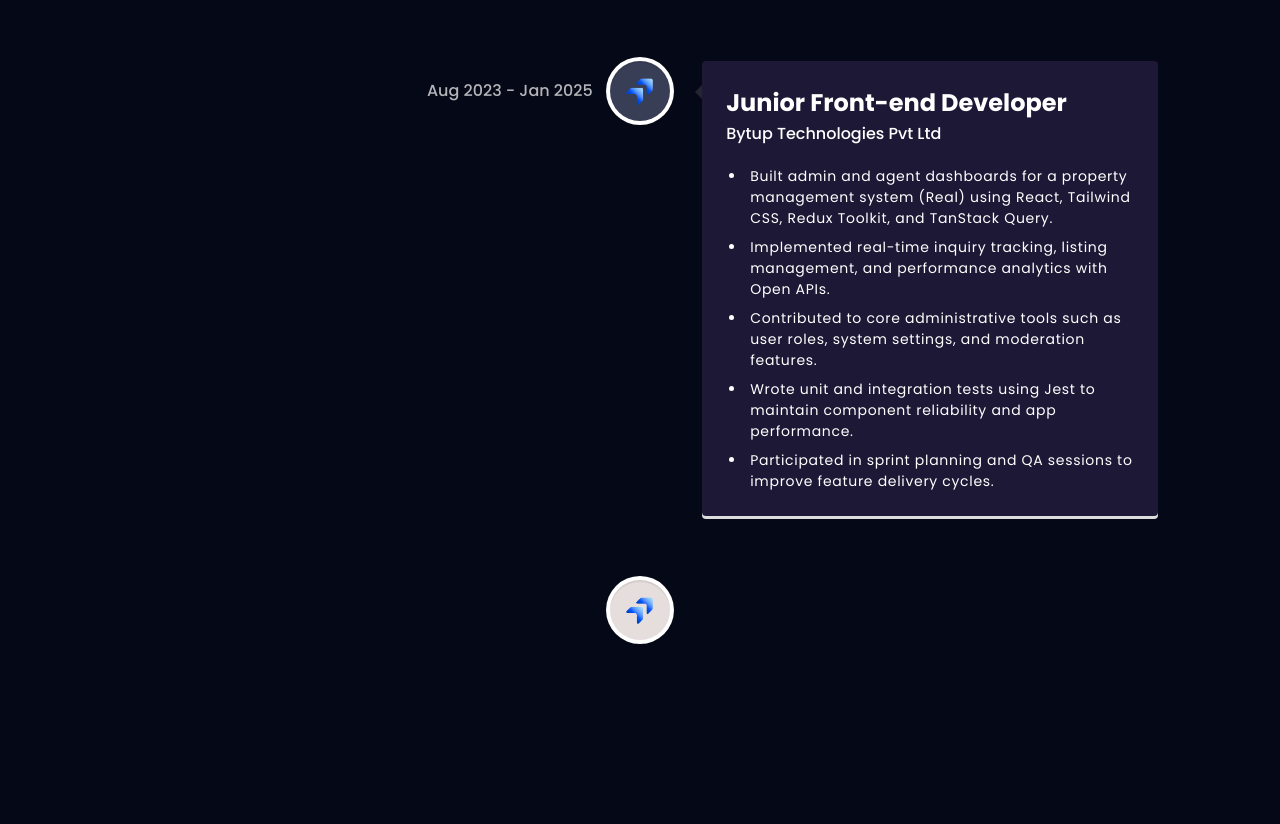
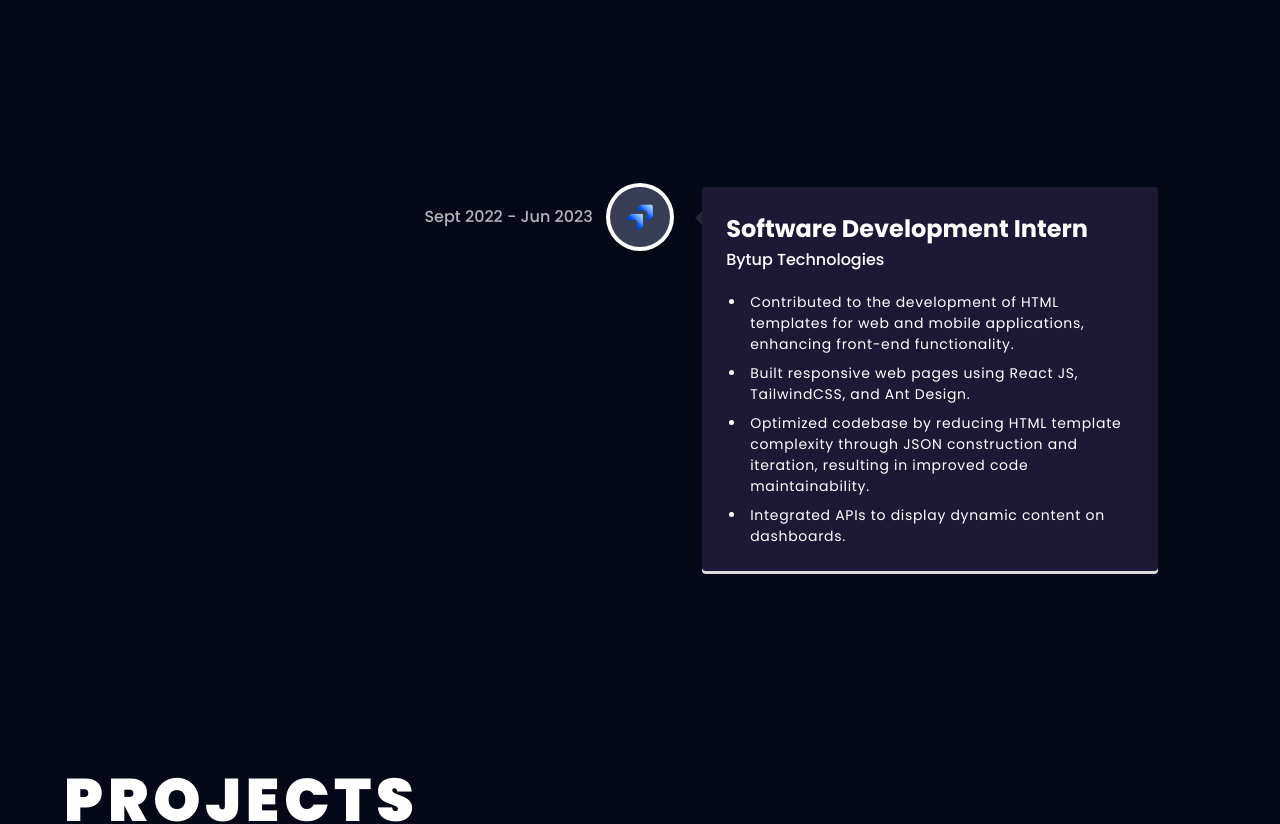
Before and after one commit to hemanthbabu648/hemanthbabu648, a Next.js app: page / in a window 1280 px wide. Shown: the part 2600-3424 px from the top of the page. Built offline with nearby package versions, Linux system fonts and the light colour scheme; no server answers.

Commit message:
(feat): update resume and experiences data

```diff
--- /dev/null
+++ b/declarations.d.ts
@@ -0,0 +1 @@
+declare module 'react-vertical-timeline-component/style.min.css';
--- a/src/components/GlobalFooter.tsx
+++ b/src/components/GlobalFooter.tsx
@@ -3,7 +3,7 @@
 import Link from 'next/link';
 import React from 'react';
 
-import { socialIcons } from '@/constants/home';
+import { SITE_LAST_UPDATED, socialIcons } from '@/constants/home';
 import { globalFooterNavLinks } from '@/constants/navigation';
 
 const GlobalFooter = () => (
@@ -36,7 +36,8 @@
 
     {/* Copyright */}
     <div className="text-center text-sm text-gray-500 mt-6">
-      &copy; {new Date().getFullYear()} Hemanth Babu Setti. All rights reserved.
+      <p>&copy; {new Date().getFullYear()} Hemanth Babu Setti. All rights reserved.</p>
+      <p className='font-bold'>Last updated at : {SITE_LAST_UPDATED}</p>
     </div>
   </footer>
 );
--- a/src/constants/home.tsx
+++ b/src/constants/home.tsx
@@ -32,6 +32,8 @@
 import type { IconType } from 'react-icons';
 
 export const YEARS_OF_EXPERIENCE = '3+';
+
+export const SITE_LAST_UPDATED = '07 Oct 2025';
 
 type Service = {
   title: string;
@@ -148,46 +150,31 @@
 
 export const experiences: Experience[] = [
   {
-    title: 'Front-end Developer',
-    company_name: 'Bytup Technologies Pvt Ltd',
+    title: 'SDE - I',
+    company_name: 'Bytup Technologies',
     icon: '/images/companies/bytup.png',
     iconBg: '#E6DEDD',
-    date: 'Feb 2025 - Present',
+    date: 'July 2023 - Present',
     points: [
-      'Developed AI-driven mock interview platform (PrepAce) using Next.js, Tailwind CSS, Redux Toolkit, Server Actions, and Generative APIs.',
-      'Implemented advanced feedback mechanisms and integrated video recording features for enhanced user analysis.',
-      'Integrated real-time analytics and performance insights to improve user progress tracking.',
-      "Led the development of 'Any UNI', a university discovery platform with SEO-optimized routing, mentorship programs, and real-time application tracking.",
-      'Collaborated closely with designers and back-end teams to ship scalable and accessible features.',
-      'Actively participated in code reviews to ensure clean, maintainable code across projects.',
+      'Built dedicated dashboards for Agents and Admins with customized interfaces and features tailored to specific user roles.',
+      'Implemented property listing management, real-time inquiry tracking, lead management, and performance analytics using Redux Toolkit and TanStack Query for efficient state and data handling.',
+      'Developed robust administrative tools including role management, dynamic system settings, analytics dashboards, and content moderation with Open APIs and scalable front-end architecture.',
+      'Wrote unit and integration tests with Jest, ensuring component reliability and optimizing performance for responsiveness, cross-browser compatibility, and accessibility.',
+      'Created dynamic and nested routes in Next.js with SEO-friendly URLs, using route parameters to fetch and render API-driven content.',
+      'Collaborated with design and backend teams to implement UI/UX designs and integrate front-end features with backend services.',
     ],
   },
   {
-    title: 'Junior Front-end Developer',
-    company_name: 'Bytup Technologies Pvt Ltd',
+    title: 'Software Development Intern',
+    company_name: 'Bytup Technologies',
     icon: '/images/companies/bytup.png',
     iconBg: '#383E56',
-    date: 'Aug 2023 - Jan 2025',
+    date: 'Sept 2022 - Jun 2023',
     points: [
-      'Built admin and agent dashboards for a property management system (Real) using React, Tailwind CSS, Redux Toolkit, and TanStack Query.',
-      'Implemented real-time inquiry tracking, listing management, and performance analytics with Open APIs.',
-      'Contributed to core administrative tools such as user roles, system settings, and moderation features.',
-      'Wrote unit and integration tests using Jest to maintain component reliability and app performance.',
-      'Participated in sprint planning and QA sessions to improve feature delivery cycles.',
-    ],
-  },
-  {
-    title: 'Trainee Front-end Developer',
-    company_name: 'Bytup Technologies Pvt Ltd',
-    icon: '/images/companies/bytup.png',
-    iconBg: '#E6DEDD',
-    date: 'Jan 2023 - July 2023',
-    points: [
-      'Contributed to the development of an E-learning platform using Next.js, Tailwind CSS, and Strapi CMS.',
-      'Implemented dashboards with personalized learning progress tracking and course management features.',
-      'Worked on course discovery UX by integrating advanced filtering and search functionality.',
-      'Collaborated with the design and back-end teams to deliver pixel-perfect, mobile-first responsive components.',
-      'Learned version control, component structure, and responsive design fundamentals in real-world projects.',
+      'Contributed to the development of HTML templates for web and mobile applications, enhancing front-end functionality.',
+      'Built responsive web pages using React JS, TailwindCSS, and Ant Design.',
+      'Optimized codebase by reducing HTML template complexity through JSON construction and iteration, resulting in improved code maintainability.',
+      'Integrated APIs to display dynamic content on dashboards.',
     ],
   },
 ];
```
Also changed, not shown: 2 other files (tests, documents, lock files or other folders).
